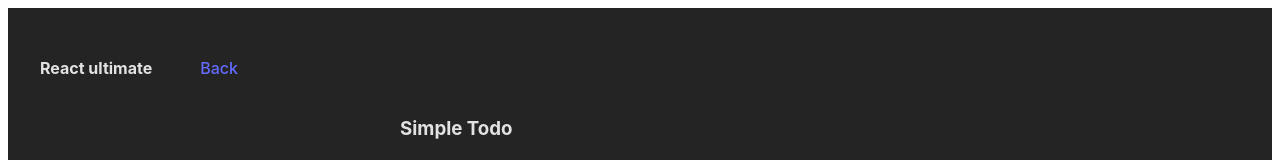
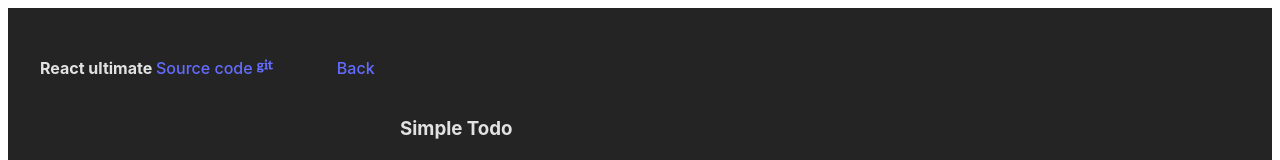
Before and after one commit to Bharath-Kumar-S/react-ultimate, a React (Vite) app: page /react-ultimate/todo in a window 1280 px wide. Shown: the top 160 px of the page. Built offline with nearby package versions, Linux system fonts and the light colour scheme.

Commit message:
Add repo link in readme

```diff
--- a/src/App.jsx
+++ b/src/App.jsx
@@ -6,7 +6,7 @@ import {
   useLocation,
 } from "react-router-dom";
 import { useState, useEffect } from "react";
-import { FaSun, FaMoon } from "react-icons/fa";
+import { FaSun, FaMoon, FaGit } from "react-icons/fa";
 import "./App.css";
 import { Todo } from "./Pages/Todo";
 import { Counter } from "./Pages/Counter";
--- a/src/components/Layout.jsx
+++ b/src/components/Layout.jsx
@@ -1,12 +1,18 @@
-import { useLocation } from "react-router-dom";
+import { useLocation, Link } from "react-router-dom";
 import { Back } from "./Back";
+import { FaGit } from "react-icons/fa";
 
 export const Header = () => {
   const location = useLocation();
   return (
     <>
       <div style={{ display: "flex", gap: "3rem" }}>
-        <p style={{ fontWeight: "bolder" }}>React ultimate</p>
+        <p style={{ fontWeight: "bolder", marginRight: "1rem" }}>
+          React ultimate{"  "}
+          <Link to="https://github.com/Bharath-Kumar-S/react-ultimate">
+            Source code <FaGit />
+          </Link>
+        </p>
         <p>{location.pathname !== "/react-ultimate/" && <Back />}</p>
       </div>
     </>
```
